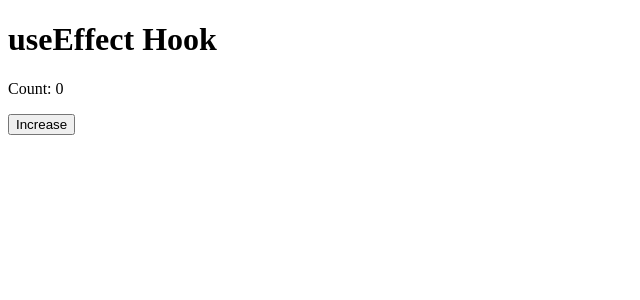
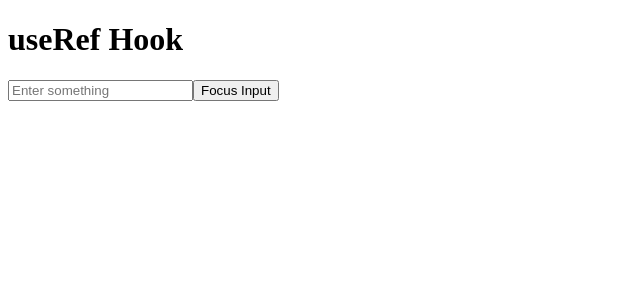
Before and after one commit to abdullahshabir31/React-Learning, a React (Vite) app: page / in a window 1280 px wide. Shown: the top 300 px of the page, without its empty margins (0-640 px from the left). Built offline with nearby package versions, Linux system fonts and the light colour scheme.

Commit message:
Add useRef hook example

```diff
--- /dev/null
+++ b/src/10-Hooks/03-use-ref-hook.jsx
@@ -0,0 +1,21 @@
+import { useRef } from "react";
+
+function UseRefHook() {
+  const inputRef = useRef(null);
+
+  const focusInput = () => {
+    inputRef.current.focus();
+  };
+
+  return (
+    <div>
+      <h1>useRef Hook</h1>
+
+      <input ref={inputRef} type="text" placeholder="Enter something" />
+
+      <button onClick={focusInput}>Focus Input</button>
+    </div>
+  );
+}
+
+export default UseRefHook;
--- a/src/App.jsx
+++ b/src/App.jsx
@@ -1,7 +1,7 @@
-import UseEffectHook from "./10-Hooks/02-use-effect-hook";
+import UseRefHook from "./10-Hooks/03-use-ref-hook";
 
 function App() {
-  return <UseEffectHook />;
+  return <UseRefHook />;
 }
 
 export default App;
```
